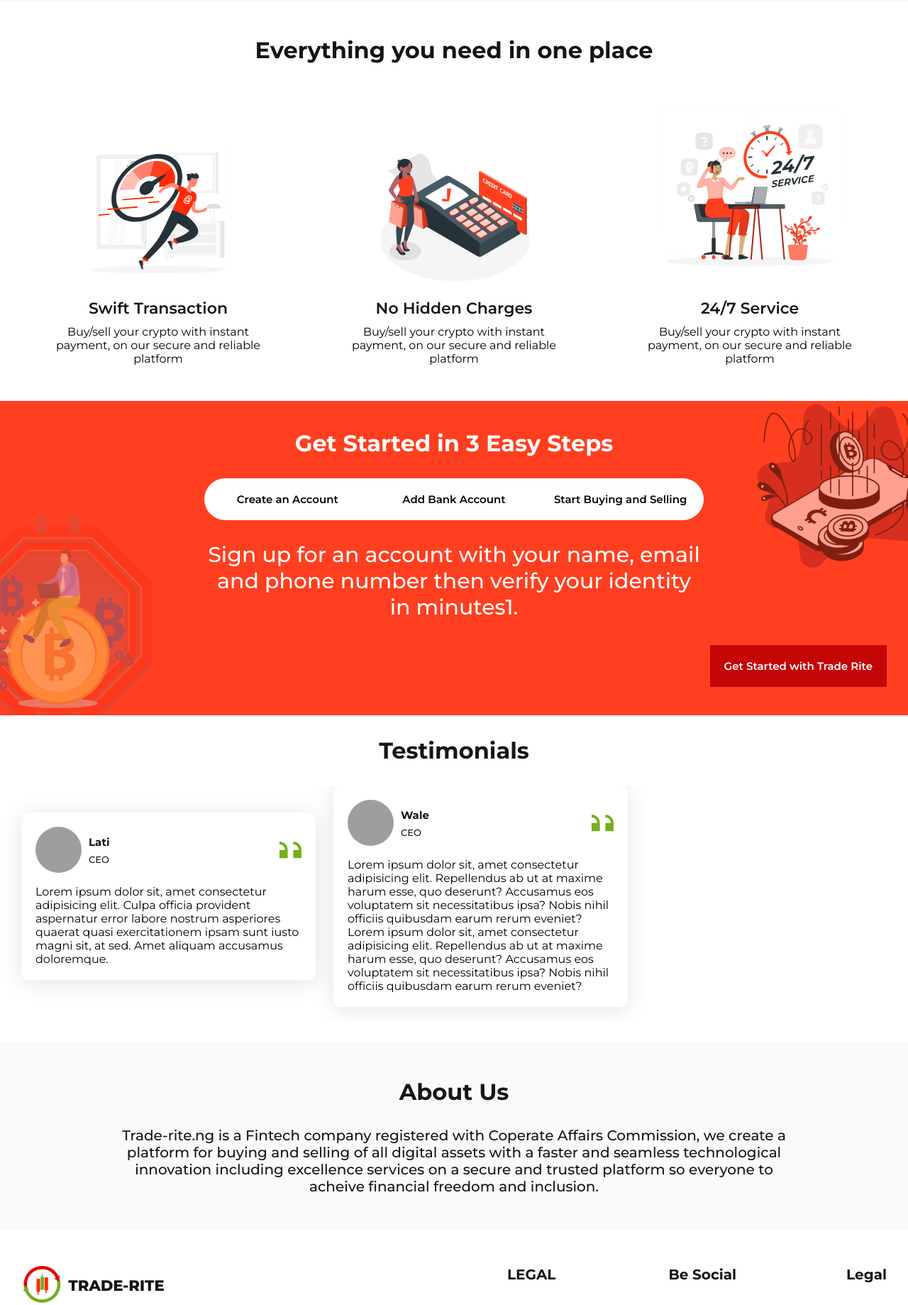
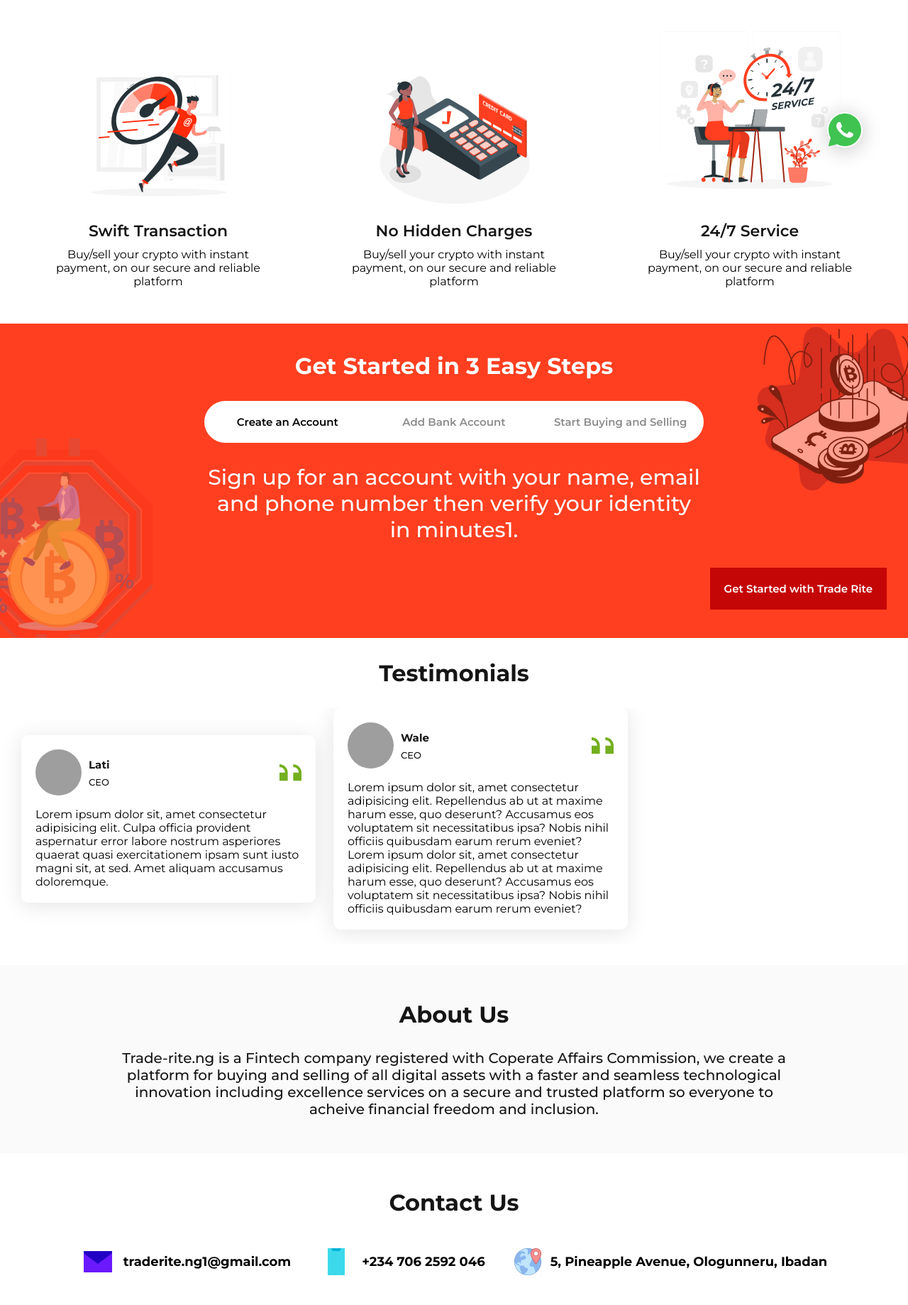
Before and after one commit to fawemimo/trade-rite, a Django app: page / in a window 1280 px wide. Shown: the part 552-2391 px from the top of the page at 71% size. Run offline with Django 4.2, Linux system fonts and the light colour scheme; data comes from the database, SQL or seed files in the repository; some web fonts are replaced; grey boxes are pictures that could not be loaded.

Commit message:
added contact

```diff
--- a/core/settings.py
+++ b/core/settings.py
@@ -11,7 +11,7 @@
 DEBUG = os.environ.get('DEBUG', default=False)
 
 
-ALLOWED_HOSTS = ['trade-rite-ng.herokuapp.com','localhost','trade-rite.ng', 'www.trade-rite.ng']
+ALLOWED_HOSTS = ['localhost','trade-rite.ng', 'www.trade-rite.ng']
 
 
 # Application definition
--- a/core/static/css/style.css
+++ b/core/static/css/style.css
@@ -8,8 +8,10 @@
 	box-sizing: border-box;
 }
 
+
 body {
 	font-family: "Montserrat", sans-serif;
+	scroll-behavior: smooth;
 }
 
 header{
@@ -25,8 +27,6 @@
     justify-items: stretch;
 }
 
-
-
 div.topbar {
 	background: rgba(32, 206, 16, 0.1);
 	width: 100%;
@@ -232,6 +232,7 @@
 	font-size: 12px;
 	font-weight: 600;
 	font-family: "Montserrat", sans-serif;
+	color: #8c8c8c;
 }
 
 .easy-steps-tab-container > p {
@@ -370,6 +371,39 @@
 	color: var(--text-color);
 	text-align: center;
 	padding: 0px 10px;
+}
+
+.about-us.sec > iframe {
+	display: flex;
+	align-items: center;
+	justify-content: center;
+}
+
+.get-in-touch {
+	display: flex;
+	flex-direction: column;
+	align-items: start;
+	justify-content: center;
+	column-gap: 40px;
+	row-gap: 20px;
+	margin-top: 40px;
+	margin-bottom: 40px;
+	padding-left: 15px;
+	padding-right: 15px;
+}
+
+.gt-container {
+	display: flex;
+	align-items: center;
+	column-gap: 12px;
+	border-bottom: 1px solid #c3c3c3;
+	width: 100%;
+	padding-bottom: 5px;
+}
+
+.gt-container > span {
+	font-size: 15px;
+	font-weight: 700;
 }
 /* FOOTER */
 
@@ -433,6 +467,25 @@
 	text-decoration: none;
 }
 
+.whatsappContact {
+	position: fixed;
+	bottom: 5%;
+	right: 5%;
+	box-shadow: 0px 4px 25px 5px rgba(0, 0, 0, 0.15);
+	width: 50px;
+	height: 50px;
+	border-radius: 400px;
+	display: flex;
+	align-items: center;
+	justify-content: center;
+	z-index: 99999;
+	background-color: white;
+}
+
+.whatsappContact > svg {
+	fill: #40c351;
+}
+
 @media (min-width: 768px) {
 	div.topbar {
 		background: rgba(32, 206, 16, 0.1);
@@ -777,6 +830,34 @@
 		text-align: center;
 		padding: 0px 60px;
 	}
+
+	.get-in-touch {
+		display: flex;
+		flex-direction: row;
+		align-items: center;
+		justify-content: center;
+		column-gap: 40px;
+		row-gap: 0px;
+		margin-top: 40px;
+		margin-bottom: 40px;
+		padding-left: 0px;
+		padding-right: 0px;
+	}
+
+	.gt-container {
+		display: flex;
+		align-items: center;
+		column-gap: 12px;
+		border-bottom: 0px;
+		width: max-content;
+		padding-bottom: 0px;
+	}
+
+	.gt-container > span {
+		font-size: 15px;
+		font-weight: 700;
+	}
+
 	/* FOOTER */
 
 	footer {
@@ -1178,6 +1259,11 @@
 		text-align: center;
 		padding: 0px 160px;
 	}
+
+	.gt-container > span {
+		font-size: 18px;
+		font-weight: 700;
+	}
 	/* FOOTER */
 
 	footer {
@@ -1240,8 +1326,7 @@
 	div.topbar {
 		background: rgba(32, 206, 16, 0.1);
 		width: 100%;
-		/* height: 444px; */
-		height: 553px;
+		height: 444px;
 		display: flex;
 		flex-direction: column;
 	}
@@ -1631,6 +1716,21 @@
 	}
 }
 
+
+
+div.get-started a, div.easy-steps-button button a, footer div button a {
+    text-decoration: none;
+    color: white;
+}
+
+footer div button:hover{
+	background-color: #0f2b02;
+}
+
+div.easy-steps-button button:hover{
+	background-color: #0f2b02;
+}
+
 header div.container div.logo > p{
     margin-left: 70px;
     margin-top: -13px;
--- a/core/static/js/observer.js
+++ b/core/static/js/observer.js
@@ -35,12 +35,16 @@
 		btn.setAttribute("data-index", i);
 	});
 	showCurrentTab();
+	tabButtons[activeIndex].style.color = "black";
 });
 
 tabButtons.forEach((btn) => {
 	btn.addEventListener("click", () => {
 		activeIndex = btn.dataset.index;
 		showCurrentTab();
-		console.log(activeIndex);
+		tabButtons.forEach((bt) => {
+			bt.style.color = "#8C8C8C";
+		});
+		tabButtons[activeIndex].style.color = "black";
 	});
 });
--- a/templates/pages/index.html
+++ b/templates/pages/index.html
@@ -10,15 +10,15 @@
 
 
 		{% for x in seo %}
-		<meta name="description" content="{{x.seo_keyword}} trade-rite.ng">
-
-		<meta name="keywords" content="{{x.seo_keyword}} trade-rite.ng">
+		<meta name="description" content="{{x.seo_keyword}}, www.trade-rite.ng">
+
+		<meta name="keywords" content="{{x.seo_keyword}}, www.trade-rite.ng">
 		<meta property="og:description" content="{{x.seo_keyword}}">
 		{% endfor %}
 		{% endif %}
-		<meta property="og:site_name" content="Trade rite trade-rite">
+		<meta property="og:site_name" content="www.trade-rite.ng">
 		<meta property="og:image" content="{% static 'img/Group 2.png' %}">
-		<meta property="og:site_name" content="Trade rite trade-rite"></meta>
+		<meta property="og:site_name" content="www.trade-rite.ng"></meta>
 		<meta property="og:image:alt" content="Trade rite logo">
 		<meta property="og:image:width" content="1200">
 		<meta property="og:image:alt" content="Trade rite logo">
@@ -29,9 +29,9 @@
 		<meta property="og:image:alt" content="Trade rite logo">
 		<meta property="og:image:alt" content="Trade rite logo"></meta>
 		</meta>
-		<meta name="twitter:card" content="summary_large_image">
+		<meta name="twitter:card" content="summary">
 		<meta property="og:image:type" content="image/png">
-		<title>Trade-rite || Buying and Selling of Cryptocurrency</title>
+		<title>Trade-rite | Buying and Selling of Cryptocurrency</title>
 
 		<link rel="shortcut icon" type="image/x-icon" href="{% static 'img/android-chrome-512x512.png' %}">
 		<link rel="icon" type="image/x-icon" href="{% static 'img/android-chrome-512x512.png' %}">
@@ -68,11 +68,14 @@
 						<ul>
 							<li><a href="{% url 'home' %}"> Home </a></li>
 							<li><a href="#about-us"> About Us </a></li>
-							<li><a href="#"> Contact Us </a></li>
+							<li><a href="#contact-us"> Contact Us </a></li>
 						</ul>
 					</nav>
+
 					<div class="get-started">
-						<span> Get Started </span>
+
+						<span> <a href="https://wa.me/07062592046?text=I'm%20making%20enquiry%20on%20cryptocurrencies"  target="_blank"> Get Started </a> </span>
+
 					</div>
 				</div>
 			</header>
@@ -2151,7 +2154,10 @@
 				</p>
 			</div>
 			<div class="easy-steps-button">
-				<button>Get Started with Trade Rite</button>
+				<button>
+					<a href="https://wa.me/07062592046?text=I'm%20making%20enquiry%20on%20cryptocurrencies"  target="_blank">
+						Get Started with Trade Rite
+					</a></button>
 			</div>
 			<img src="{% static 'img/bottomleft-3steps.png' %}" alt="" />
 			<img src="{% static 'img/topright-3steps.png' %}" alt="" />
@@ -2284,10 +2290,39 @@
 		</section>
 		{% endfor %}
 		{% endif %}
+			<!-- CONTACT US -->
+		<section class="about-us sec" style="background-color: white !important" id="contact-us">
+			<p>Contact Us</p>
+			<div class="get-in-touch">
+				<div class="gt-container">
+					<img src="{% static 'img/icons8-mail.gif' %}" alt="" />
+					<span>traderite.ng1@gmail.com</span>
+				</div>
+				<div class="gt-container">
+					<img src="{% static 'img/icons8-iphone-se.gif' %}" alt="" />
+					<span>+234 706 2592 046</span>
+				</div>
+				<div class="gt-container">
+					<img src="{% static 'img/icons8-location.gif' %}" width="40px" alt="" />
+					<span>5, Pineapple Avenue, Ologunneru, Ibadan</span>
+				</div>
+			</div>
+			<iframe
+				src="https://www.google.com/maps/embed?pb=!1m18!1m12!1m3!1d3957.26861861414!2d3.884707013800108!3d7.3236954153775216!2m3!1f0!2f0!3f0!3m2!1i1024!2i768!4f13.1!3m3!1m2!1s0x10398e12a3907383%3A0xca7d387ff8c0ae2d!2sPineapple%20Dr%2C%20110115%2C%20Ibadan%2C%20Oyo!5e0!3m2!1sen!2sng!4v1673362346612!5m2!1sen!2sng"
+				width="100%"
+				height="450"
+				style="border: 0"
+				allowfullscreen=""
+				loading="lazy"
+				referrerpolicy="no-referrer-when-downgrade"
+			></iframe>
+
 		<footer>
 			<div>
 				<img src="{% static 'img/Group 2.png' %}" alt="trade-rite.ng logo" />
-				<button>Get Started</button>
+				<button><a href="https://wa.me/07062592046?text=I'm%20making%20enquiry%20on%20cryptocurrencies"  target="_blank">
+					Get Started
+				</a></button>
 			</div>
 			<div>
 				{% if navlinkitem %}
@@ -2378,6 +2413,19 @@
 			</div> -->
 		</footer>
 
+		<!-- whatsapp -->
+		<a href="https://wa.me/07062592046?text=I'm%20making%20enquiry%20on%20cryptocurrencies"  target="_blank" class="whatsappContact">
+			<svg
+				xmlns="http://www.w3.org/2000/svg"
+				viewBox="0 0 50 50"
+				width="80px"
+				height="80px"
+			>
+				<path
+					d="M25,2C12.318,2,2,12.318,2,25c0,3.96,1.023,7.854,2.963,11.29L2.037,46.73c-0.096,0.343-0.003,0.711,0.245,0.966 C2.473,47.893,2.733,48,3,48c0.08,0,0.161-0.01,0.24-0.029l10.896-2.699C17.463,47.058,21.21,48,25,48c12.682,0,23-10.318,23-23 S37.682,2,25,2z M36.57,33.116c-0.492,1.362-2.852,2.605-3.986,2.772c-1.018,0.149-2.306,0.213-3.72-0.231 c-0.857-0.27-1.957-0.628-3.366-1.229c-5.923-2.526-9.791-8.415-10.087-8.804C15.116,25.235,13,22.463,13,19.594 s1.525-4.28,2.067-4.864c0.542-0.584,1.181-0.73,1.575-0.73s0.787,0.005,1.132,0.021c0.363,0.018,0.85-0.137,1.329,1.001 c0.492,1.168,1.673,4.037,1.819,4.33c0.148,0.292,0.246,0.633,0.05,1.022c-0.196,0.389-0.294,0.632-0.59,0.973 s-0.62,0.76-0.886,1.022c-0.296,0.291-0.603,0.606-0.259,1.19c0.344,0.584,1.529,2.493,3.285,4.039 c2.255,1.986,4.158,2.602,4.748,2.894c0.59,0.292,0.935,0.243,1.279-0.146c0.344-0.39,1.476-1.703,1.869-2.286 s0.787-0.487,1.329-0.292c0.542,0.194,3.445,1.604,4.035,1.896c0.59,0.292,0.984,0.438,1.132,0.681 C37.062,30.587,37.062,31.755,36.57,33.116z"
+				/>
+			</svg>
+		</a>
 		<script defer src="{% static 'js/observer.js' %}"></script>
 	</body>
 </html>
```
Also changed, not shown: base.css (deleted, +0 -61 lines), templates/404.html (+14 -0 lines), core/static/img/icons8-iphone-se.gif (added), core/static/img/icons8-location.gif (added), core/static/img/icons8-mail.gif (added), core/static/img/ig.png (deleted).
